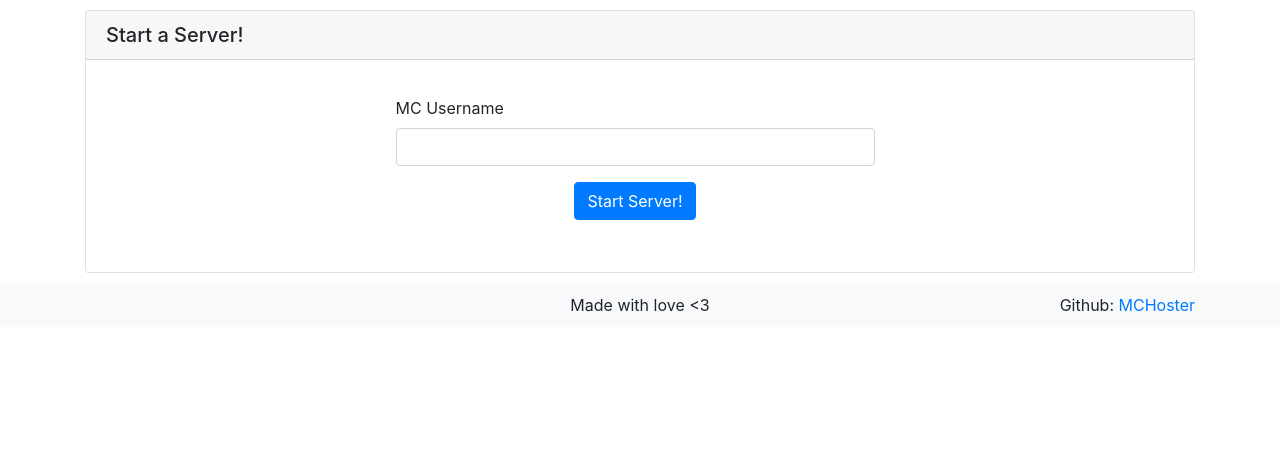
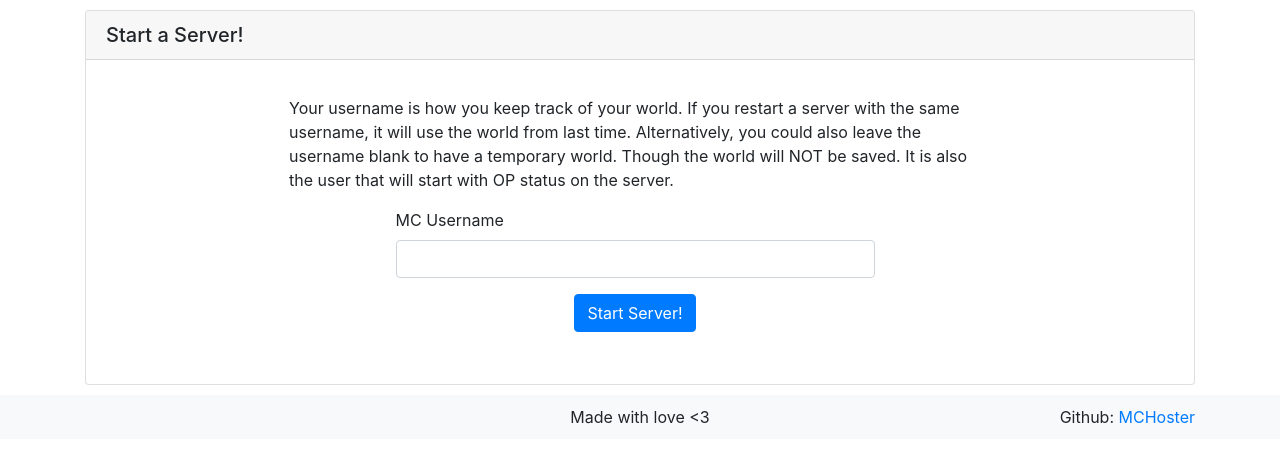
Before and after one commit to emwjacobson/MCHoster, a Django app: page /start in a window 1280 px wide. Shown: the part 56-519 px from the top of the page. Run offline with Django 3.2, Linux system fonts and the light colour scheme; some libraries are stand-ins or nearby versions.

Commit message:
Added some descriptions to pages

```diff
--- a/web/web/templates/web/base.html
+++ b/web/web/templates/web/base.html
@@ -59,7 +59,7 @@
             <div class="col-lg-4 text-center">
                 Made with love &lt;3
             </div>
-            <div class="col-lg-4 text-right">
+            <div class="col-lg-4 text-lg-right text-center">
                 Github: <a href="https://github.com/emwjacobson/MCHoster">MCHoster</a>
             </div>
         </div>
--- a/web/web/templates/web/index.html
+++ b/web/web/templates/web/index.html
@@ -18,8 +18,8 @@
                 with an IP of a Minecraft server. There will also be an ID that is used to stop the server when you are done.
             </p>
             <p>
-                To avoid hogs, servers are automatically stopped after 10 minutes when no players are online. There is no cap on time as long as There
-                is a player online, though there is a 10 minute AFK timer.
+                To avoid hogs, servers are automatically stopped after 10 minutes when no players are online. There is no cap on time as long as there
+                is a player online, though there is a 10 minute AFK timer on the server to prevent people from staying connected too long.
             </p>
         </p>
     </div>
--- a/web/web/templates/web/manage.html
+++ b/web/web/templates/web/manage.html
@@ -21,6 +21,11 @@
                     {% endif %}
                 </div>
                 {% endif %}
+                <div class="col-lg-8">
+                    <p>
+                        This is where you will manage your server. You must use the ID from when the server was started.
+                    </p>
+                </div>
                 <div class="col-lg-6">
                     <form action="{% url 'manage' %}" method="POST">
                         {% csrf_token %}
--- a/web/web/templates/web/start.html
+++ b/web/web/templates/web/start.html
@@ -30,6 +30,13 @@
                     </div>
                 </div>
                 {% endif %}
+                <div class="col-lg-8">
+                    <p>
+                        Your username is how you keep track of your world. If you restart a server with the same username, it will use the world from last time.
+                        Alternatively, you could also leave the username blank to have a temporary world. Though the world will NOT be saved.
+                        It is also the user that will start with OP status on the server.
+                    </p>
+                </div>
                 <div class="col-lg-6">
                     <form action="{% url 'start' %}" method="POST">
                         {% csrf_token %}
```
